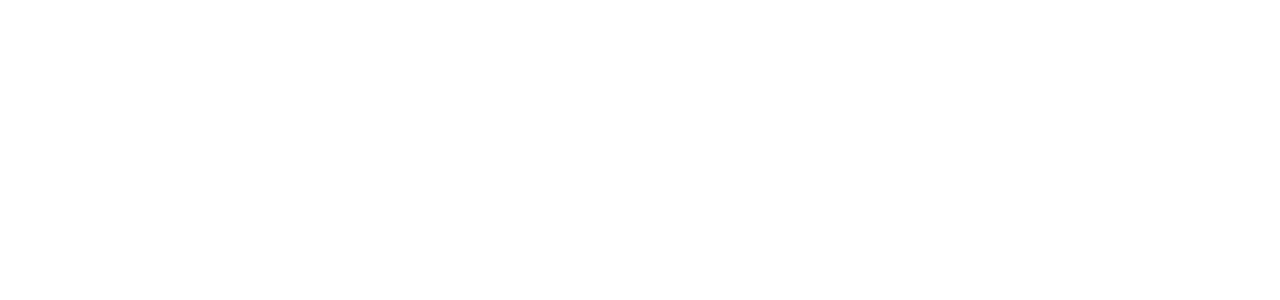
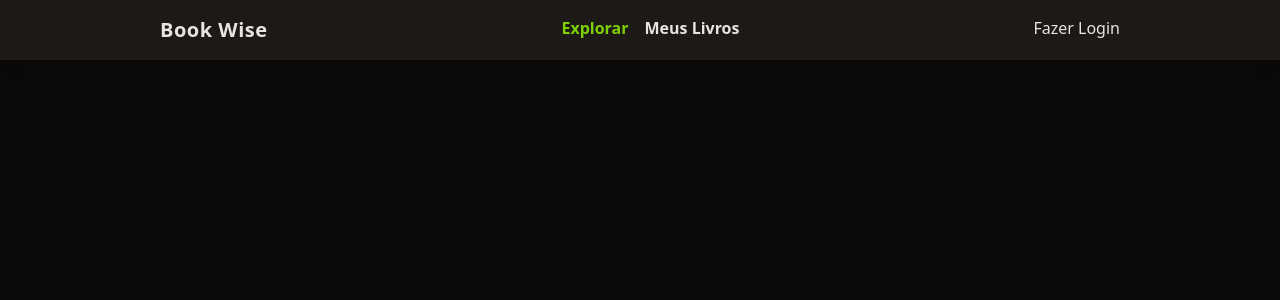
Before and after one commit to KauaGabriell/bookwise, a PHP site: page / in a window 1280 px wide. Before the commit the part shown is empty. Shown: the top 300 px of the page. Run offline with PHP 8.4, Linux system fonts and the light colour scheme.

Commit message:
Criando a barra de navegação

```diff
--- a/index.php
+++ b/index.php
@@ -6,7 +6,24 @@
     <title>BookWise</title>
     <script src="https://unpkg.com/@tailwindcss/browser@4"></script>
 </head>
-<body>
+<body class="bg-stone-950 text-stone-200">
+
+    <header class="bg-stone-900 shadow-lg">
+
+        <!--Barra de Navegação-->
+        <nav class="mx-auto max-w-screen-lg px-8 py-4 flex justify-between">
+            <div class="font-bold text-xl tracking-wide">Book Wise</div>
+            <ul class="flex space-x-4 font-bold">
+                <li><a href="#" class="text-lime-500">Explorar</a></li>
+                <li><a href="/meus-livros.php" class="hover:underline">Meus Livros</a></li>
+            </ul>
+
+            <ul>
+                <li><a href="/login.php" class="hover:underline">Fazer Login</a></li>
+            </ul>
+        </nav>
+
+    </header>
 
 </body>
 </html>
```
